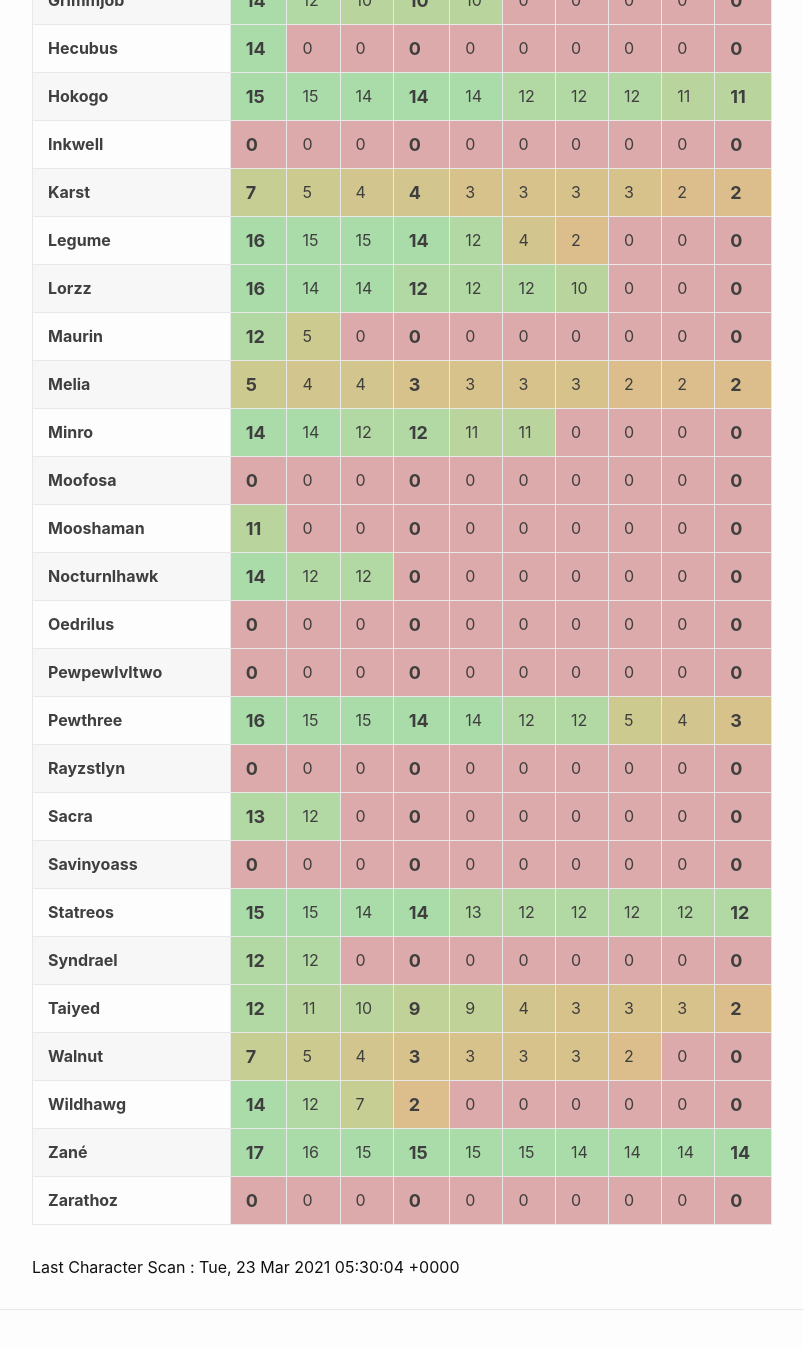
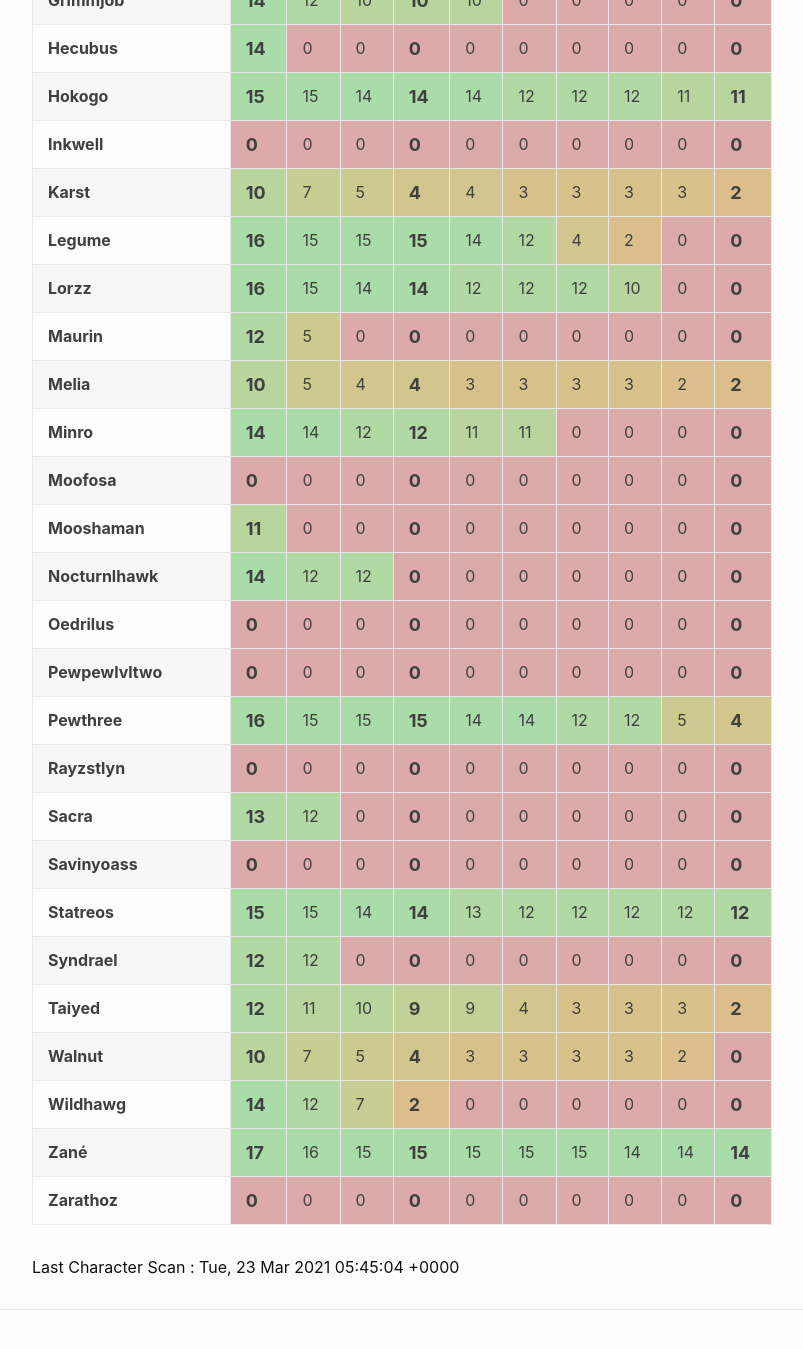
Before and after one commit to eldertribunal/keystonetracker, a Jekyll site: the page built from weekly.md, in a window 1280 px wide and 1400 px high, scrolled down 890 px. Shown: the top 1349 px of the window, without its empty margins (126-929 px from the left). Built offline with Jekyll 4.4.1, drawn with Linux system fonts in a browser that asks for light colours.

Commit message:
auto scan Tue Mar 23 05:46:05 UTC 2021

```diff
--- a/_data/scanned.json
+++ b/_data/scanned.json
@@ -1,3 +1,3 @@
 {
-  "timestamp": 1616477404
+  "timestamp": 1616478304
 }
--- a/_data/weekly.json
+++ b/_data/weekly.json
@@ -20,11 +20,11 @@
       16,
       15,
       15,
+      15,
       14,
       12,
       4,
       2,
-      0,
       0,
       0
     ]
@@ -62,6 +62,7 @@
   {
     "name": "Walnut",
     "dungeons": [
+      10,
       7,
       5,
       4,
@@ -70,7 +71,6 @@
       3,
       3,
       2,
-      0,
       0
     ]
   },
@@ -138,13 +138,13 @@
     "name": "Lorzz",
     "dungeons": [
       16,
+      15,
       14,
       14,
       12,
       12,
       12,
       10,
-      0,
       0,
       0
     ]
@@ -153,10 +153,10 @@
     "name": "Aletheia",
     "dungeons": [
       16,
+      15,
       12,
       12,
       8,
-      0,
       0,
       0,
       0,
@@ -182,6 +182,7 @@
   {
     "name": "Karst",
     "dungeons": [
+      10,
       7,
       5,
       4,
@@ -190,7 +191,6 @@
       3,
       3,
       3,
-      2,
       2
     ]
   },
@@ -245,13 +245,13 @@
       16,
       15,
       15,
+      15,
       14,
       14,
       12,
       12,
       5,
-      4,
-      3
+      4
     ]
   },
   {
@@ -338,7 +338,7 @@
       15,
       15,
       15,
-      14,
+      15,
       14,
       14,
       14
@@ -542,6 +542,7 @@
   {
     "name": "Melia",
     "dungeons": [
+      10,
       5,
       4,
       4,
@@ -550,7 +551,6 @@
       3,
       3,
       2,
-      2,
       2
     ]
   }
```
